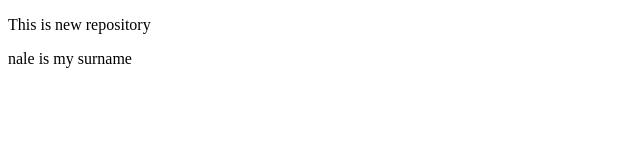
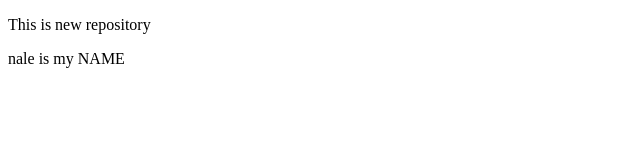
Before and after one commit to NaleKunal/Kunal-2, a plain HTML site: page index.html in a window 1280 px wide. Shown: the full height of the page, 0-640 px from the left. Drawn offline with Linux system fonts and the light colour scheme.

Commit message:
adding name

```diff
--- a/index.html
+++ b/index.html
@@ -7,6 +7,6 @@
 </head>
 <body>
     <p>This is new repository</p>
-    <p>nale is my surname</p>
+    <p>nale is my NAME</p>
 </body>
 </html>
```
